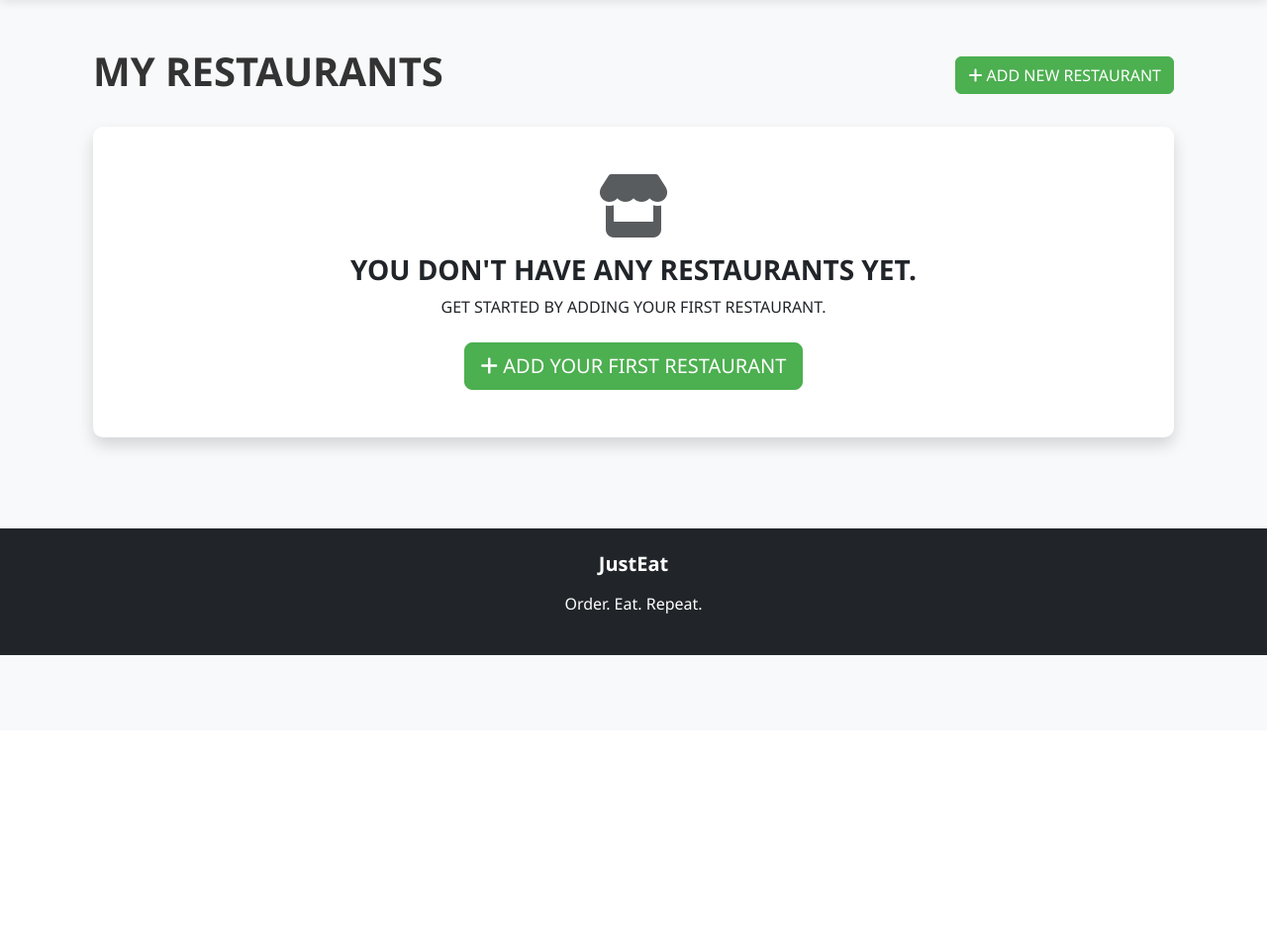
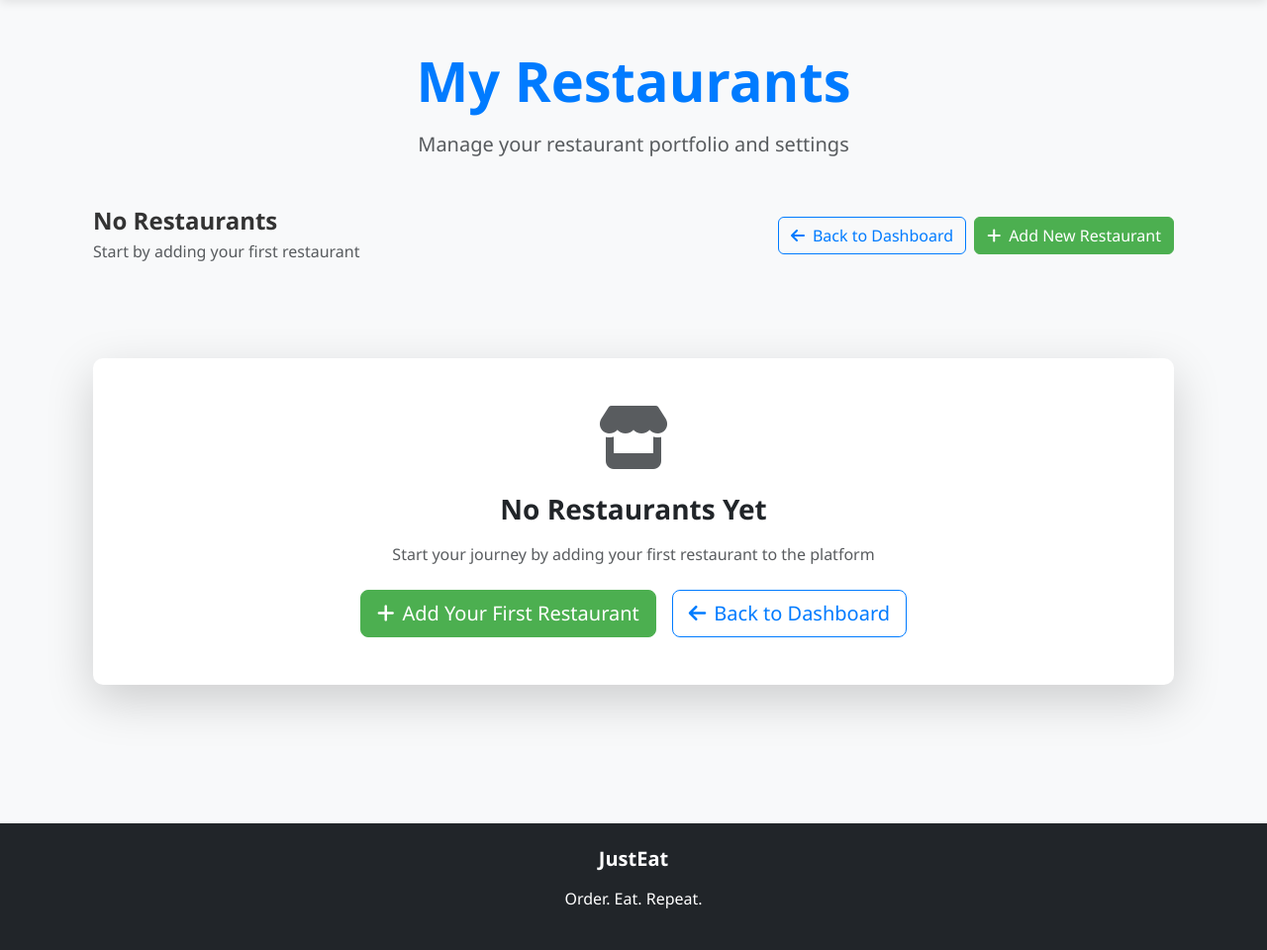
Before and after one commit to Shivam-2310/food-delivery, a Python web app: template app/templates/owner/restaurants.html in a window 1280 px wide. Shown: the part 62-1022 px from the top of the page at 99% size. Before the commit the page ends 724 px from the top, so only its background shows below. Run offline with Jinja, Linux system fonts and the light colour scheme; the template is opened without the code that fills it, so the values that code supplies are empty.

Commit message:
imporved : ui ux of restaurant page of owners side

```diff
--- a/app/templates/owner/restaurants.html
+++ b/app/templates/owner/restaurants.html
@@ -4,30 +4,60 @@
 
 {% block content %}
 <div class="container py-4">
-    <div class="d-flex justify-content-between align-items-center mb-4">
-        <h1>MY RESTAURANTS</h1>
+    <!-- HEADER SECTION -->
+    <div class="text-center mb-5">
+        <h1 class="display-4 fw-bold text-primary mb-3">My Restaurants</h1>
+        <p class="lead text-muted">Manage your restaurant portfolio and settings</p>
+    </div>
+
+    <!-- RESTAURANTS COUNT AND ACTIONS -->
+    <div class="d-flex justify-content-between align-items-center mb-5">
+        <div>
+            <h4 class="mb-1">
+                {% if restaurants %}
+                    {{ restaurants|length }} Restaurant{{ 's' if restaurants|length != 1 else '' }}
+                {% else %}
+                    No Restaurants
+                {% endif %}
+            </h4>
+            <p class="text-muted mb-0">
+                {% if restaurants %}
+                    Manage your restaurant portfolio
+                {% else %}
+                    Start by adding your first restaurant
+                {% endif %}
+            </p>
+        </div>
+        <div class="d-flex gap-2">
+            <a href="{{ url_for('owner.dashboard') }}" class="btn btn-outline-primary">
+                <i class="fas fa-arrow-left me-2"></i>Back to Dashboard
+            </a>
             <a href="{{ url_for('owner.new_restaurant') }}" class="btn btn-success">
-            <i class="fas fa-plus"></i> ADD NEW RESTAURANT
+                <i class="fas fa-plus me-2"></i>Add New Restaurant
             </a>
         </div>
+    </div>
 
-    <!-- RESTAURANTS LIST -->
+    <!-- ENHANCED RESTAURANTS LIST -->
     {% if restaurants %}
         <div class="row g-4">
             {% for restaurant in restaurants %}
                 <div class="col-lg-4 col-md-6">
-                    <div class="card h-100 restaurant-card shadow">
+                    <div class="card h-100 restaurant-card border-0 shadow-lg hover-lift">
                         {% if restaurant.image_path %}
                             <img src="{{ url_for('static', filename='uploads/' + restaurant.image_path) }}"
-                                 class="card-img-top" alt="{{ restaurant.name }}">
+                                 class="card-img-top" alt="{{ restaurant.name }}" style="height: 250px; object-fit: cover;">
                         {% else %}
                             <img src="{{ url_for('static', filename='images/restaurant_default.jpg') }}"
-                                 class="card-img-top" alt="Default image">
+                                 class="card-img-top" alt="Default image" style="height: 250px; object-fit: cover;">
                         {% endif %}
-                        <div class="card-body">
-                            <h4 class="card-title mb-1">{{ restaurant.name }}</h4>
-                            <p class="text-muted mb-2">{{ restaurant.cuisines_display }} | {{ restaurant.location }}</p>
+                        <div class="card-body d-flex flex-column">
+                            <h5 class="card-title fw-bold mb-2">{{ restaurant.name }}</h5>
+                            <p class="text-muted mb-2 small">
+                                <i class="fas fa-map-marker-alt me-1"></i>{{ restaurant.location }}
+                            </p>
                             <div class="mb-3">
+                                <div class="d-flex align-items-center">
                                     {% for i in range(1, 6) %}
                                         {% if i <= restaurant.average_rating %}
                                             <i class="fas fa-star text-warning"></i>
@@ -37,43 +67,78 @@
                                             <i class="far fa-star text-warning"></i>
                                         {% endif %}
                                     {% endfor %}
-                                <small class="text-muted">({{ restaurant.total_reviews }})</small>
+                                    <span class="ms-2 fw-bold">{{ '%.1f'|format(restaurant.average_rating) }}</span>
+                                    <span class="ms-2 text-muted small">({{ restaurant.total_reviews }} reviews)</span>
                                 </div>
-                            <p class="card-text">{{ restaurant.description|truncate(100) }}</p>
-                            <div class="d-flex flex-wrap gap-2 mt-3">
-                                <a href="{{ url_for('owner.restaurant_detail', id=restaurant.id) }}" class="btn btn-outline-primary">
-                                    <i class="fas fa-eye"></i> VIEW
+                            </div>
+                            <p class="card-text small text-muted flex-grow-1">{{ restaurant.description|truncate(100) }}</p>
+                            <div class="mt-auto">
+                                <div class="d-grid gap-2">
+                                    <div class="row g-2">
+                                        <div class="col-6">
+                                            <a href="{{ url_for('owner.restaurant_detail', id=restaurant.id) }}"
+                                               class="btn btn-primary btn-sm w-100">
+                                                <i class="fas fa-eye me-1"></i>View
                                             </a>
-                                <a href="{{ url_for('owner.restaurant_menu', id=restaurant.id) }}" class="btn btn-outline-primary">
-                                    <i class="fas fa-utensils"></i> MENU
+                                        </div>
+                                        <div class="col-6">
+                                            <a href="{{ url_for('owner.restaurant_menu', id=restaurant.id) }}"
+                                               class="btn btn-success btn-sm w-100">
+                                                <i class="fas fa-utensils me-1"></i>Menu
                                             </a>
-                                <a href="{{ url_for('owner.edit_restaurant', id=restaurant.id) }}" class="btn btn-outline-secondary">
-                                    <i class="fas fa-edit"></i> EDIT
+                                        </div>
+                                    </div>
+                                    <div class="row g-2">
+                                        <div class="col-6">
+                                            <a href="{{ url_for('owner.edit_restaurant', id=restaurant.id) }}"
+                                               class="btn btn-outline-secondary btn-sm w-100">
+                                                <i class="fas fa-edit me-1"></i>Edit
                                             </a>
-                                <button type="button" class="btn btn-outline-danger" data-bs-toggle="modal" data-bs-target="#deleteModal{{ restaurant.id }}">
-                                    <i class="fas fa-trash"></i> DELETE
+                                        </div>
+                                        <div class="col-6">
+                                            <button type="button" class="btn btn-outline-danger btn-sm w-100"
+                                                    data-bs-toggle="modal" data-bs-target="#deleteModal{{ restaurant.id }}">
+                                                <i class="fas fa-trash me-1"></i>Delete
                                             </button>
                                         </div>
                                     </div>
                                 </div>
                             </div>
+                        </div>
+                    </div>
+                </div>
 
-                <!-- DELETE MODAL -->
+                <!-- ENHANCED DELETE MODAL -->
                 <div class="modal fade" id="deleteModal{{ restaurant.id }}" tabindex="-1" aria-labelledby="deleteModalLabel{{ restaurant.id }}" aria-hidden="true">
-                    <div class="modal-dialog">
-                        <div class="modal-content">
-                            <div class="modal-header">
-                                <h5 class="modal-title" id="deleteModalLabel{{ restaurant.id }}">CONFIRM DELETE</h5>
-                                <button type="button" class="btn-close" data-bs-dismiss="modal" aria-label="Close"></button>
+                    <div class="modal-dialog modal-dialog-centered">
+                        <div class="modal-content border-0 shadow-lg">
+                            <div class="modal-header bg-danger text-white">
+                                <h5 class="modal-title" id="deleteModalLabel{{ restaurant.id }}">
+                                    <i class="fas fa-exclamation-triangle me-2"></i>Confirm Delete
+                                </h5>
+                                <button type="button" class="btn-close btn-close-white" data-bs-dismiss="modal" aria-label="Close"></button>
                             </div>
-                            <div class="modal-body">
-                                <p>ARE YOU SURE YOU WANT TO DELETE THE RESTAURANT "{{ restaurant.name }}"?</p>
-                                <p class="text-danger mb-0">THIS ACTION CANNOT BE UNDONE!</p>
+                            <div class="modal-body p-4">
+                                <div class="text-center mb-4">
+                                    <i class="fas fa-trash fa-3x text-danger mb-3"></i>
+                                    <h4 class="text-dark">Delete Restaurant</h4>
                                 </div>
-                            <div class="modal-footer">
-                                <button type="button" class="btn btn-secondary" data-bs-dismiss="modal">CANCEL</button>
-                                <form action="{{ url_for('owner.delete_restaurant', id=restaurant.id) }}" method="POST">
-                                    <button type="submit" class="btn btn-danger">DELETE</button>
+                                <p class="text-center mb-3">
+                                    Are you sure you want to delete <strong>"{{ restaurant.name }}"</strong>?
+                                </p>
+                                <div class="alert alert-danger border-0">
+                                    <i class="fas fa-exclamation-triangle me-2"></i>
+                                    <strong>Warning:</strong> This action cannot be undone. All menu items, orders, and reviews associated with this restaurant will be permanently deleted.
+                                </div>
+                            </div>
+                            <div class="modal-footer border-0 p-4">
+                                <button type="button" class="btn btn-secondary" data-bs-dismiss="modal">
+                                    <i class="fas fa-times me-1"></i>Cancel
+                                </button>
+                                <form action="{{ url_for('owner.delete_restaurant', id=restaurant.id) }}" method="POST" class="d-inline">
+                                    <button type="submit" class="btn btn-danger">
+                                        <i class="fas fa-trash me-1"></i>Delete Restaurant
+                                    </button>
                                 </form>
                             </div>
                         </div>
@@ -82,16 +147,115 @@
             {% endfor %}
         </div>
     {% else %}
-        <div class="card border-0 shadow">
-            <div class="card-body text-center py-5">
-                <i class="fas fa-store fa-4x text-muted mb-3"></i>
-                <h3>YOU DON'T HAVE ANY RESTAURANTS YET.</h3>
-                <p class="mb-4">GET STARTED BY ADDING YOUR FIRST RESTAURANT.</p>
-                <a href="{{ url_for('owner.restaurant_new') }}" class="btn btn-success btn-lg">
-                    <i class="fas fa-plus"></i> ADD YOUR FIRST RESTAURANT
+        <!-- ENHANCED EMPTY STATE -->
+        <div class="text-center py-5">
+            <div class="card border-0 shadow-lg">
+                <div class="card-body py-5">
+                    <div class="mb-4">
+                        <i class="fas fa-store fa-4x text-muted"></i>
+                    </div>
+                    <h3 class="mb-3">No Restaurants Yet</h3>
+                    <p class="text-muted mb-4">
+                        Start your journey by adding your first restaurant to the platform
+                    </p>
+                    <div class="d-flex justify-content-center gap-3">
+                        <a href="{{ url_for('owner.new_restaurant') }}" class="btn btn-success btn-lg">
+                            <i class="fas fa-plus me-2"></i>Add Your First Restaurant
                         </a>
+                        <a href="{{ url_for('owner.dashboard') }}" class="btn btn-outline-primary btn-lg">
+                            <i class="fas fa-arrow-left me-2"></i>Back to Dashboard
+                        </a>
+                    </div>
+                </div>
             </div>
         </div>
     {% endif %}
 </div>
+
+<style>
+.hover-lift {
+    transition: transform 0.2s ease-in-out, box-shadow 0.2s ease-in-out;
+}
+
+.hover-lift:hover {
+    transform: translateY(-5px);
+    box-shadow: 0 10px 25px rgba(0,0,0,0.15) !important;
+}
+
+.restaurant-card {
+    transition: all 0.3s ease;
+}
+
+.restaurant-card:hover {
+    border-color: #007bff;
+}
+
+.badge {
+    font-size: 0.8rem;
+    font-weight: 600;
+}
+
+.btn-outline-primary {
+    color: #007bff;
+    border-color: #007bff;
+}
+
+.btn-outline-primary:hover {
+    background-color: #007bff;
+    border-color: #007bff;
+    color: white;
+}
+
+.btn-outline-secondary {
+    color: #6c757d;
+    border-color: #6c757d;
+}
+
+.btn-outline-secondary:hover {
+    background-color: #6c757d;
+    border-color: #6c757d;
+    color: white;
+}
+
+.btn-outline-danger {
+    color: #dc3545;
+    border-color: #dc3545;
+}
+
+.btn-outline-danger:hover {
+    background-color: #dc3545;
+    border-color: #dc3545;
+    color: white;
+}
+
+.modal-content {
+    border-radius: 15px;
+}
+
+.modal-header {
+    border-radius: 15px 15px 0 0;
+}
+
+.alert-danger {
+    background-color: #f8d7da;
+    border-color: #f5c6cb;
+    color: #721c24;
+}
+
+.text-primary {
+    color: #007bff !important;
+}
+
+.text-success {
+    color: #28a745 !important;
+}
+
+.text-warning {
+    color: #ffc107 !important;
+}
+
+.text-danger {
+    color: #dc3545 !important;
+}
+</style>
 {% endblock %}
```
Lines whose indentation alone changed are shown as unchanged.
